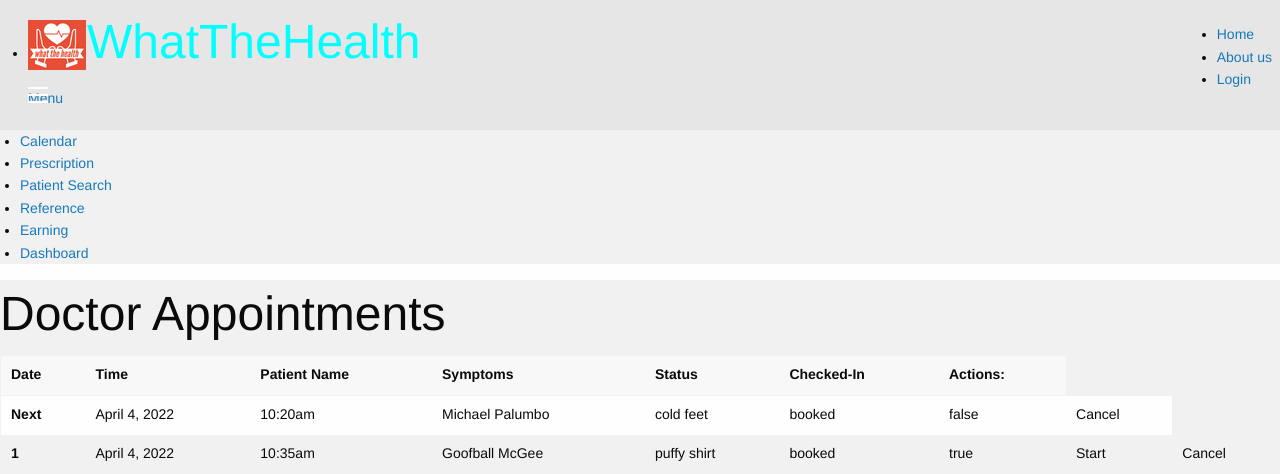
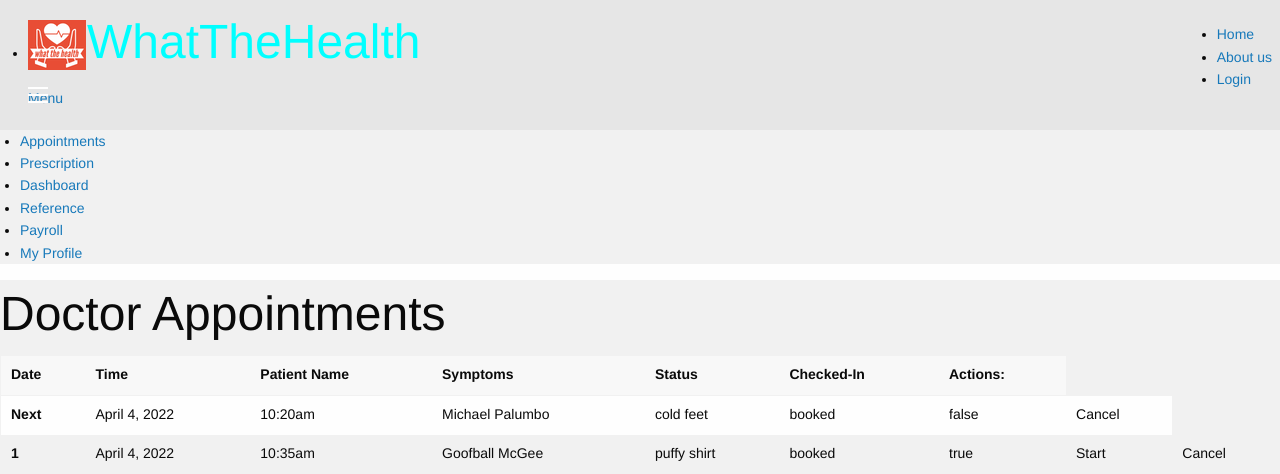
Before and after one commit to RekhaLeelara/WhatTheHealth, a Node server app: page /doctor/appointments in a window 1280 px wide. Shown: the top 474 px of the page. Run offline with Node 20, Linux system fonts and the light colour scheme; some libraries are stand-ins or nearby versions.

Commit message:
fix doctor linking

```diff
--- a/reset.js
+++ b/reset.js
@@ -26,7 +26,6 @@ try {
     console.error(err)
 }
 
-
 try {
   if (!fs.existsSync(pkglock)) {
     console.log('installing node packages')
@@ -44,8 +43,6 @@ try {
 
         console.log(`stdout:\n${stdout}`);
       });
-
-      //file exists
     }
   }
   catch(err) {
--- a/views/doctor-appointments.handlebars
+++ b/views/doctor-appointments.handlebars
@@ -1,17 +1,22 @@
-<div class="col">
-
-  <!-- add one row wrapping the left selection column and the display field -->
-  <div class="medium-2 columns" style="background-color:#f1f1f1;">
-      <ul class="side-nav">
-          <li class="active"><a href="#">Calendar</a></li>
-          <li><a href="#">Prescription</a></li>
-          <li><a href="#">Patient Search</a></li>
-          <li><a href="#">Reference</a></li>
-          <li><a href="#">Earning</a></li>
-          <li><a href="#">Dashboard</a></li>
-      </ul>
-  </div>
-
+<div id="links" class="medium-4 columns links" style="background-color:#f1f1f1;">
+  <ul class="side-nav" >
+    <li><a data-link="appointments" >Appointments</a></li>
+    <li><a data-link="prescription">Prescription</a></li>
+    <li><a data-link="" class="active">Dashboard</a></li>
+    <li><a data-link="">Reference</a></li>
+    <li><a data-link="">Payroll</a></li>
+    {{!-- <li><a data-link="dashboard">Dashboard</a></li> --}}
+    <li><a data-link="">My Profile</a></li>
+  </ul>
+</div>
+<script>
+      $('#links').click(function(e) {
+          console.log(e)
+        var url = '/doctor/' + e.target.dataset.link
+        console.log(url)
+        document.location.replace(url);
+    });
+</script>
   <div class="medium-8 columns" style="background-color:#f1f1f1; height: 100%;">
 
     <h1>Doctor Appointments</h1>
```
Also changed, not shown: views/doctor-landing.handlebars (+18 -9 lines). Lines whose indentation alone changed are shown as unchanged.
